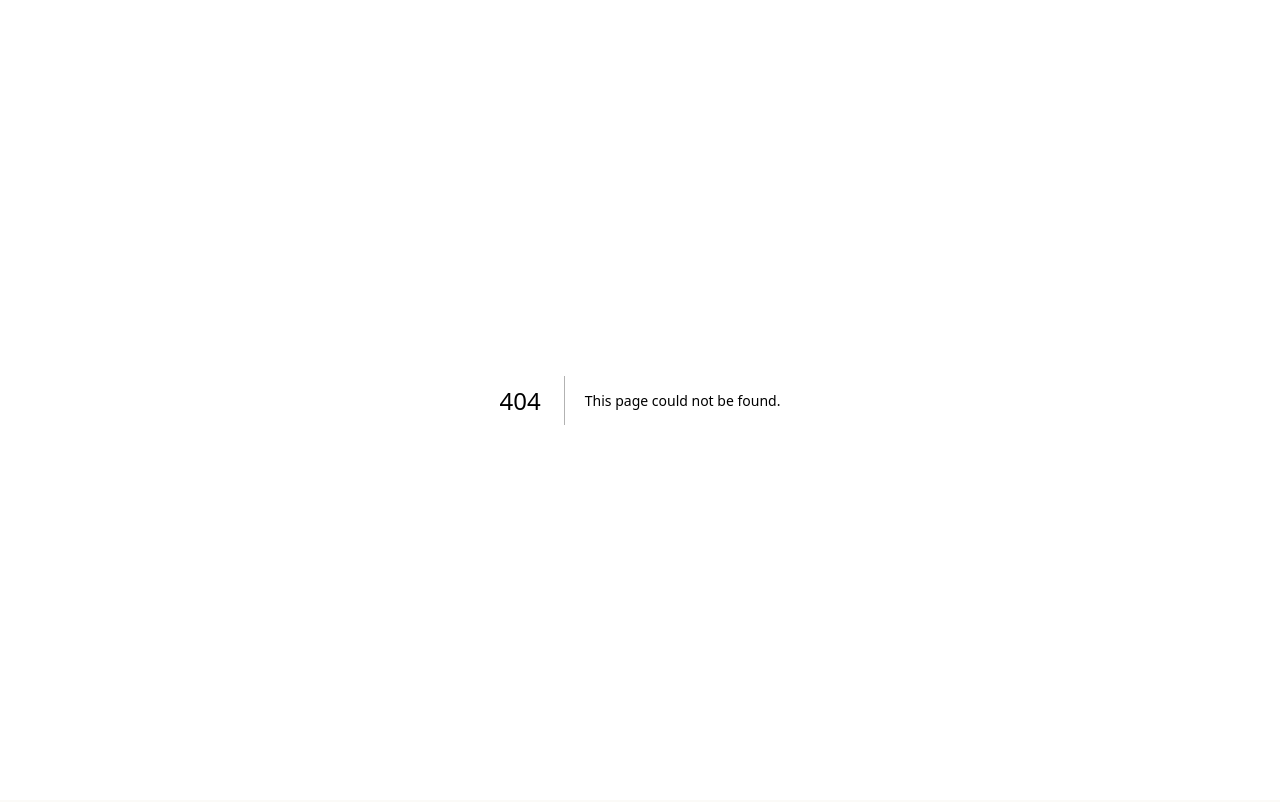
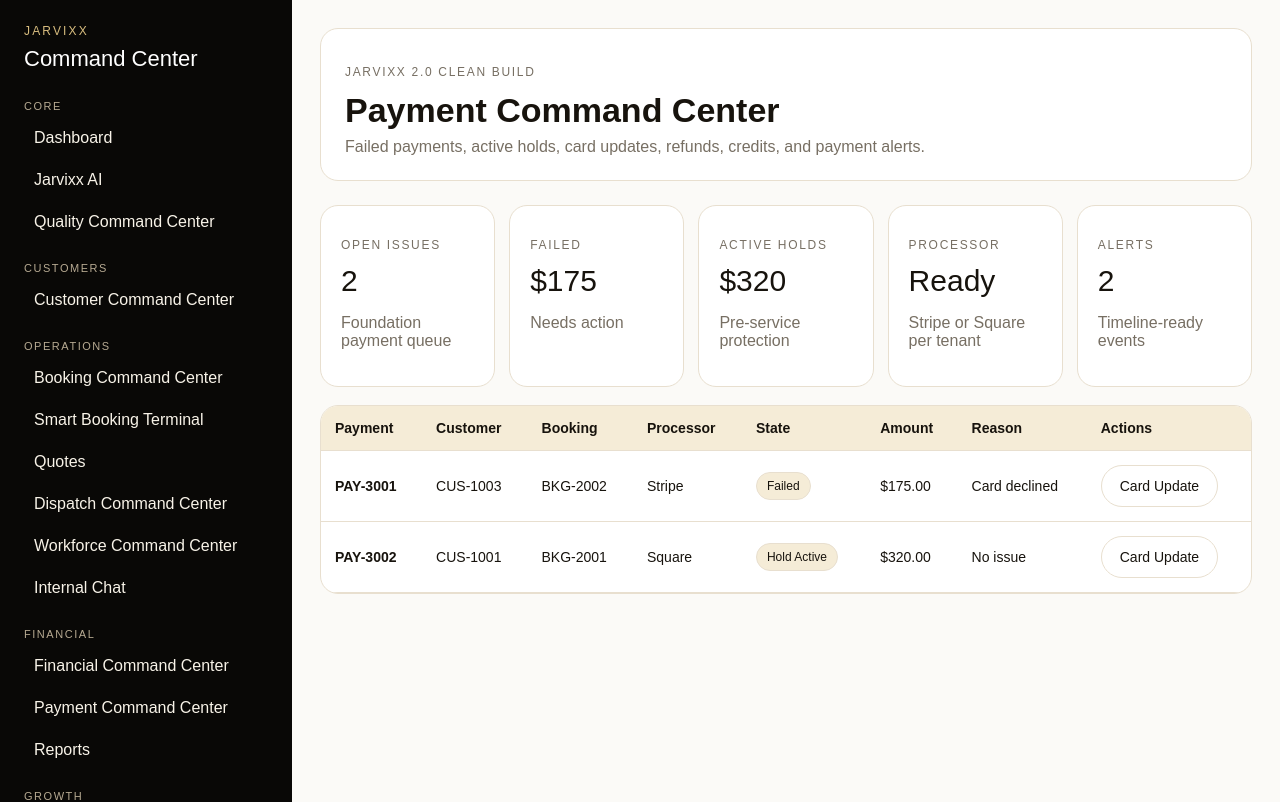
Before and after one commit to 360jarvis/JARVISV4, a Next.js app: page /app/payments in a window 1280 px wide. Before the commit this address had no page. Shown: the top 802 px of the page. Built offline with nearby package versions, Linux system fonts and the light colour scheme.

Commit message:
Connect Payment Command Center route

```diff
--- /dev/null
+++ b/app/app/payments/page.tsx
@@ -0,0 +1,6 @@
+import AppShell from '../../../components/AppShell';
+import PaymentCommandCenter from '../../../components/PaymentCommandCenter';
+
+export default function PaymentsPage() {
+  return <AppShell title="Payment Command Center" subtitle="Failed payments, active holds, card updates, refunds, credits, and payment alerts."><PaymentCommandCenter /></AppShell>;
+}
```
